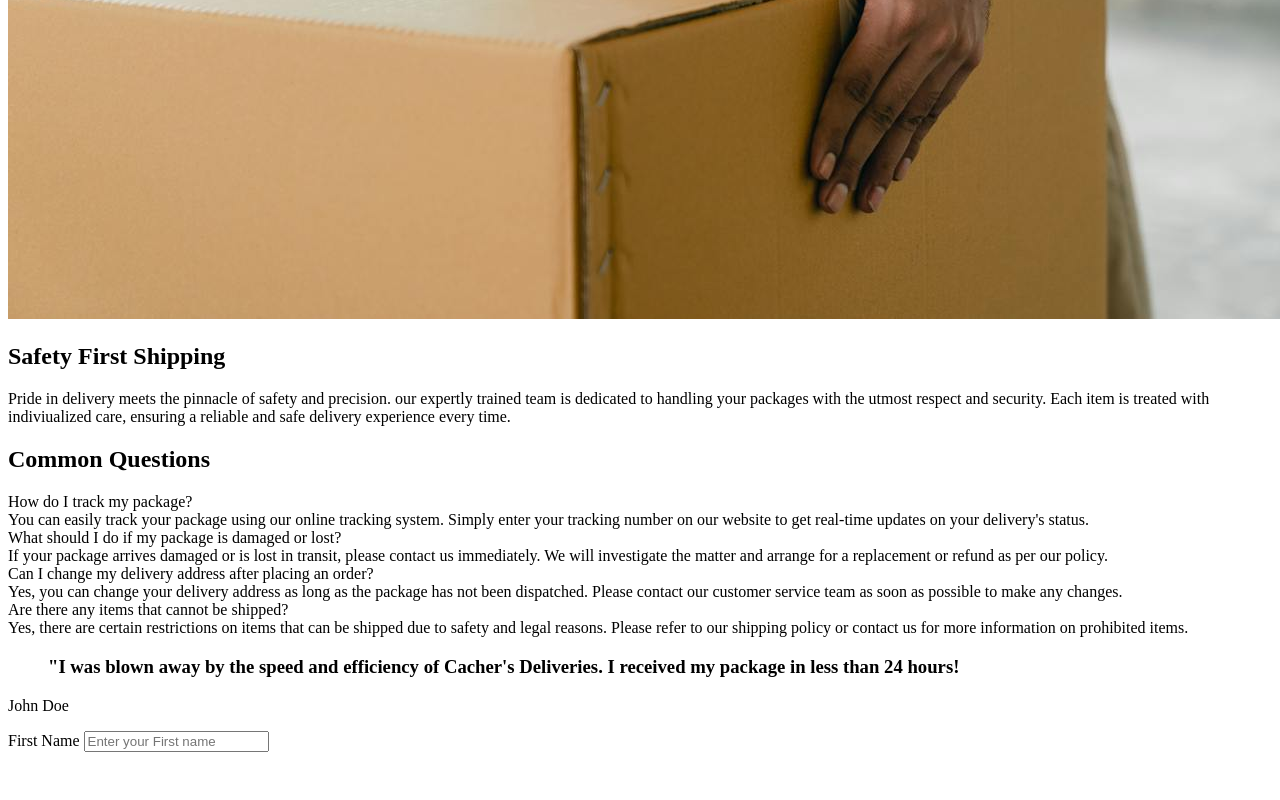
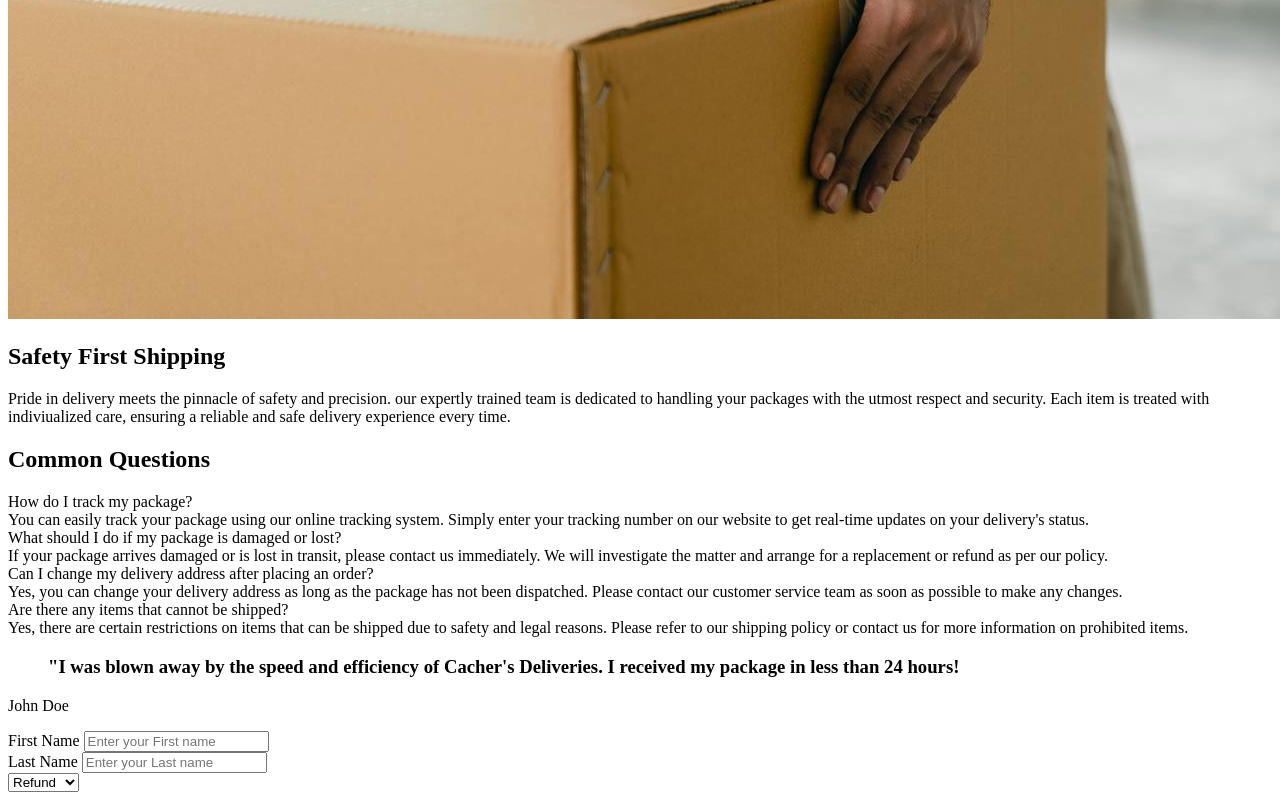
Before and after one commit to Stray-KB/1100-01, a plain HTML site: page index.html in a window 1280 px wide. Shown: the part 2746-3546 px from the top of the page. Before the commit the page ends 3506 px from the top, so only its background shows below. Drawn offline with Linux system fonts and the light colour scheme.

Commit message:
Update index.html

```diff
--- a/index.html
+++ b/index.html
@@ -74,11 +74,21 @@
                         <label for="first-name">First Name</label>
                         <input type="first-name" placeholder="Enter your First name" required/>
                     </div>
-                    <div class="input-group"></div>
+                    <div class="input-group">
+                        <label for="last-name">Last Name</label>
+                        <input type="last-name" placeholder="Enter your Last name" required/>
+                    </div>
                 </div>
 
                 <div class="input-row">
-                    <div class="input-group"></div>
+                    <div class="input-group">
+                       <label for="first-name"></label>
+                       <select id="subject">
+                            <option value="general" selected>General</option>
+                            <option value="delivery" selected>Delivery</option>
+                            <option value="refund" selected>Refund</option>
+                       </select>
+                    </div>
                     <div class="input-group"></div>
                 </div>
 
```
